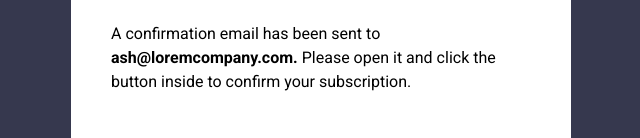
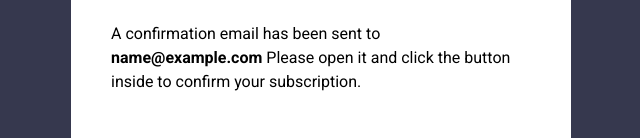
Before and after one commit to EgorVadik/newsletter-sign-up, a plain HTML site: page index.html in a window 1280 px wide. Both pictures are taken after typing "name@example.com" into the empty fields and a click on the button "Subscribe to monthly newsletter". Shown: the part 410-548 px from the top of the page, without its empty margins (319-959 px from the left). Drawn offline with nearby package versions, Linux system fonts and the light colour scheme.

Commit message:
dialog mail

```diff
--- a/index.html
+++ b/index.html
@@ -134,7 +134,7 @@
                 </h1>
                 <p>
                     A confirmation email has been sent to
-                    <b>ash@loremcompany.com.</b>
+                    <b id="mail"></b>
                     Please open it and click the button inside to confirm your
                     subscription.
                 </p>
--- a/script.js
+++ b/script.js
@@ -11,6 +11,7 @@ form.addEventListener('submit', (e) => {
     if (validateEmail(email.value)) {
         err.classList.add('hidden')
         email.classList.remove(...classes)
+        document.getElementById('mail').innerText = email.value
         success.showModal()
     } else {
         email.classList.add(...classes)
```
